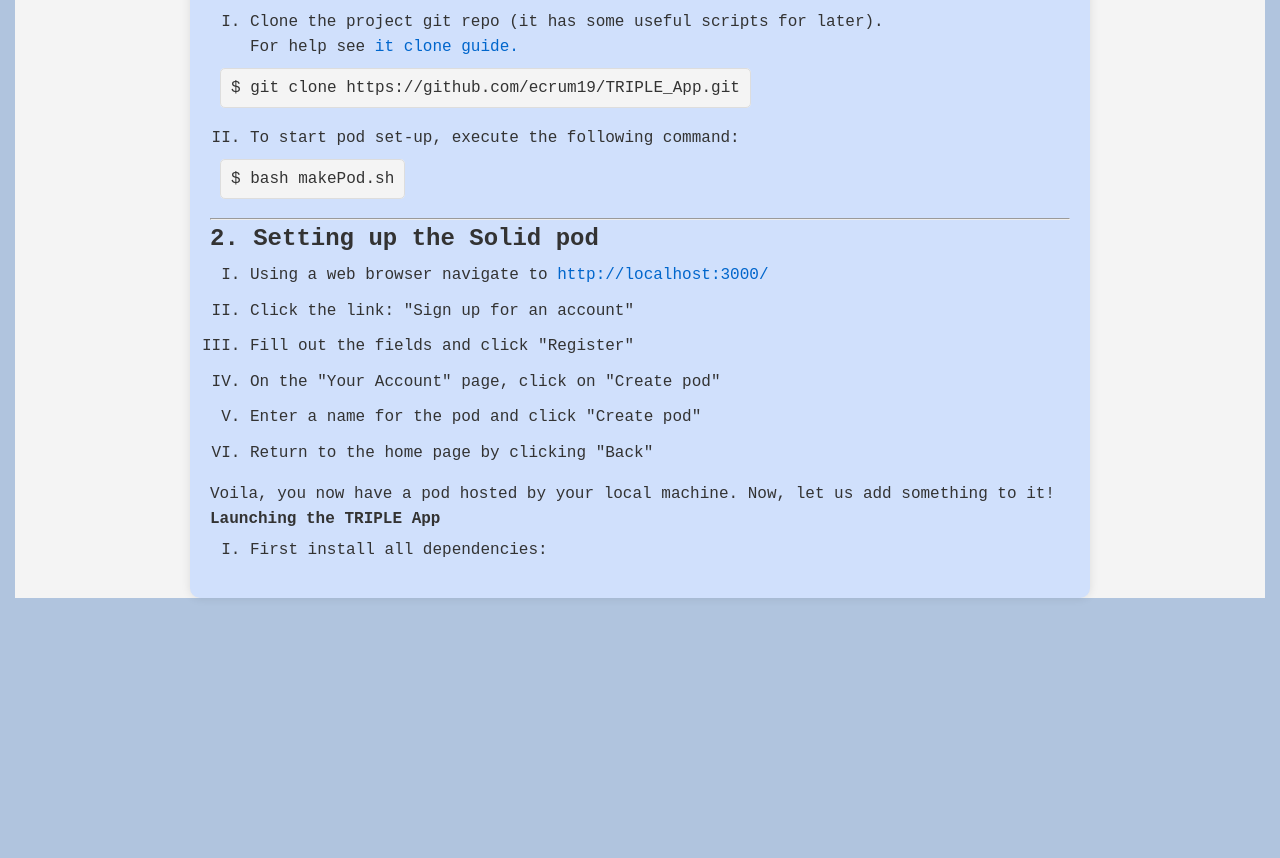
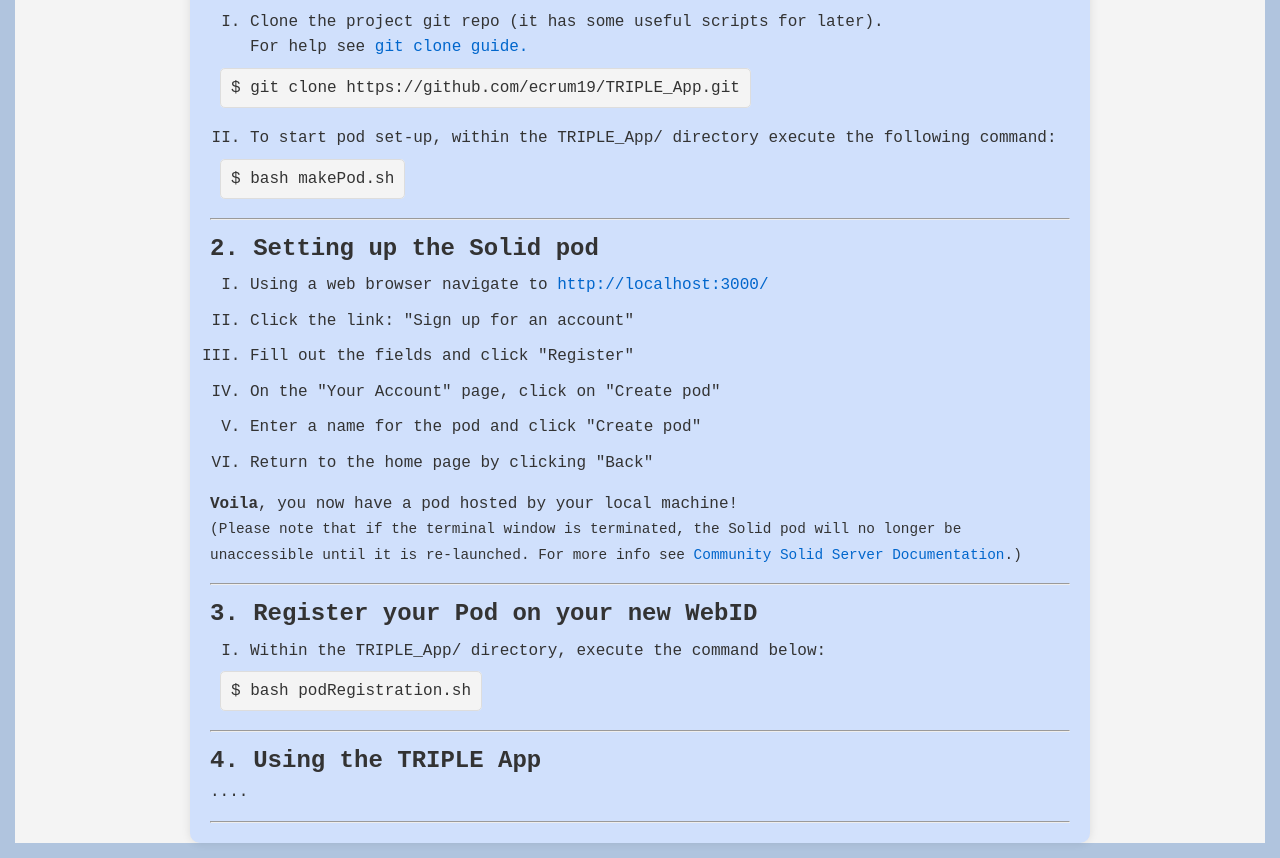
Before and after one commit to KNowledgeOnWebScale/solid-cockpit, a Vue app: page / in a window 1280 px wide. Shown: the part 620-1478 px from the top of the page. Before the commit the page ends 1233 px from the top, so only its background shows below. Built offline with nearby package versions, Linux system fonts and the light colour scheme; what @comunica/query-sparql-link-traversal-solid, @inrupt/solid-client-authn-browser would draw is missing.

Commit message:
fixed podRegister.sh

```diff
--- a/src/components/LandingPage.vue
+++ b/src/components/LandingPage.vue
@@ -38,19 +38,22 @@
           help see
           <a
             href="https://docs.github.com/en/repositories/creating-and-managing-repositories/cloning-a-repository"
-            >it clone guide.</a
+            >git clone guide.</a
           >
         </li>
       </ol>
       <pre><code>$ git clone https://github.com/ecrum19/TRIPLE_App.git</code></pre>
       <ol start="2">
-        <li>To start pod set-up, execute the following command:</li>
+        <li>
+          To start pod set-up, within the TRIPLE_App/ directory execute the
+          following command:
+        </li>
       </ol>
       <pre><code>$ bash makePod.sh</code></pre>
 
       <hr />
 
-      <h2>2. Setting up the Solid pod</h2>
+      <h2 class="req">2. Setting up the Solid pod</h2>
       <ol>
         <li>
           Using a web browser navigate to
@@ -63,14 +66,31 @@
         <li>Return to the home page by clicking "Back"</li>
       </ol>
       <p>
-        Voila, you now have a pod hosted by your local machine. Now, let us add
-        something to it!
-      </p>
+        <b>Voila</b>, you now have a pod hosted by your local machine!<br />
+        <span class="detail">
+          (Please note that if the terminal window is terminated, the Solid pod will no longer be unaccessible until it is re-launched.
+          For more info see <a href="https://communitysolidserver.github.io/CommunitySolidServer/latest/">Community Solid Server Documentation</a>.)
+        </span>
+    </p>
 
-      <h4>Launching the TRIPLE App</h4>
+      <hr />
+
+      <h2 class="req">3. Register your Pod on your new WebID</h2>
       <ol>
-        <li>First install all dependencies:</li>
+        <li>Within the TRIPLE_App/ directory, execute the command below:</li>
       </ol>
+      <pre><code>$ bash podRegistration.sh</code></pre>
+
+      <hr />
+
+
+      <h2 class="req">4. Using the TRIPLE App</h2>
+      <p>....</p>
+
+      <hr />
+
+
+
     </div>
   </body>
 </template>
@@ -113,6 +133,14 @@
 
 .req {
   margin-top: 10px;
+}
+
+.detail {
+  font-size: 0.9em;
+}
+
+p {
+  margin-bottom: 15px;
 }
 
 body {
```
Also changed, not shown: 1 other file (tests, documents, lock files or other folders).
